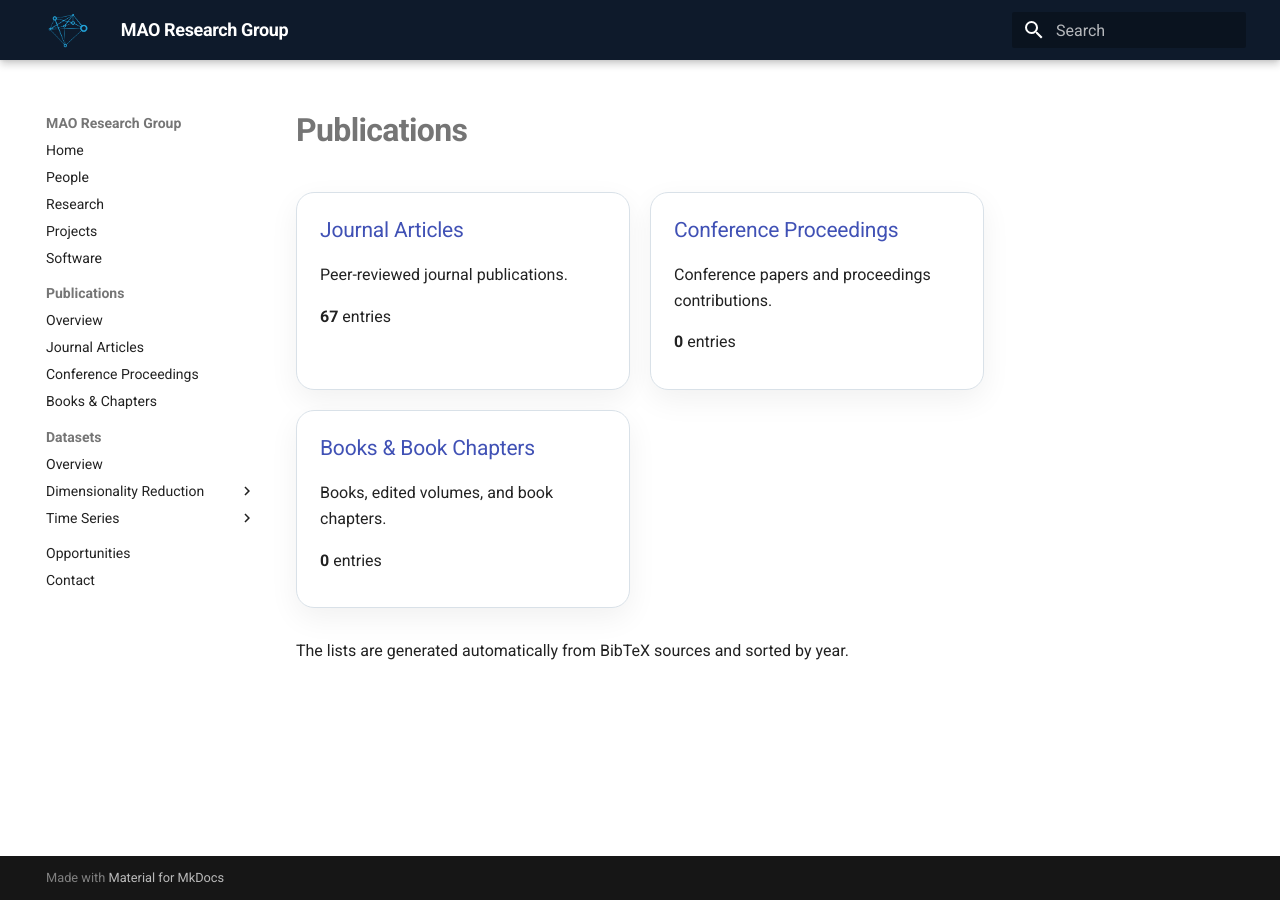
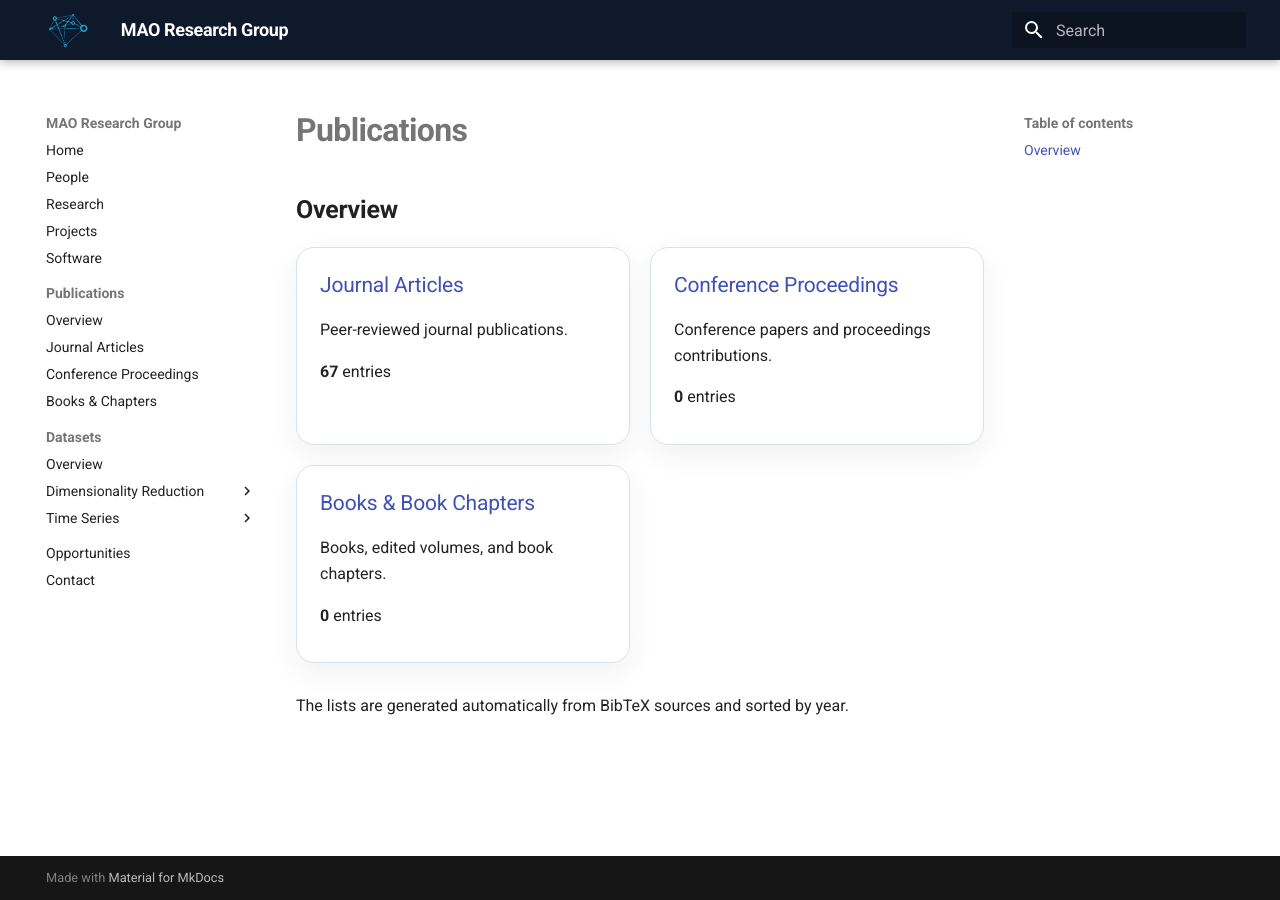
Before and after one commit to cnr-inm-mao/cnr-inm-mao.github.io, an MkDocs documentation site: the page built from docs/publications/index.md, in a window 1280 px wide. Built offline with MkDocs 1.6.1 and Material for MkDocs 9.7.7, drawn with Linux system fonts in a browser that asks for light colours.

Commit message:
revised pubs

```diff
--- a/docs/publications/index.md
+++ b/docs/publications/index.md
@@ -1,4 +1,6 @@
 # Publications
+
+## Overview
 
 <div class="card-grid">
 
```
